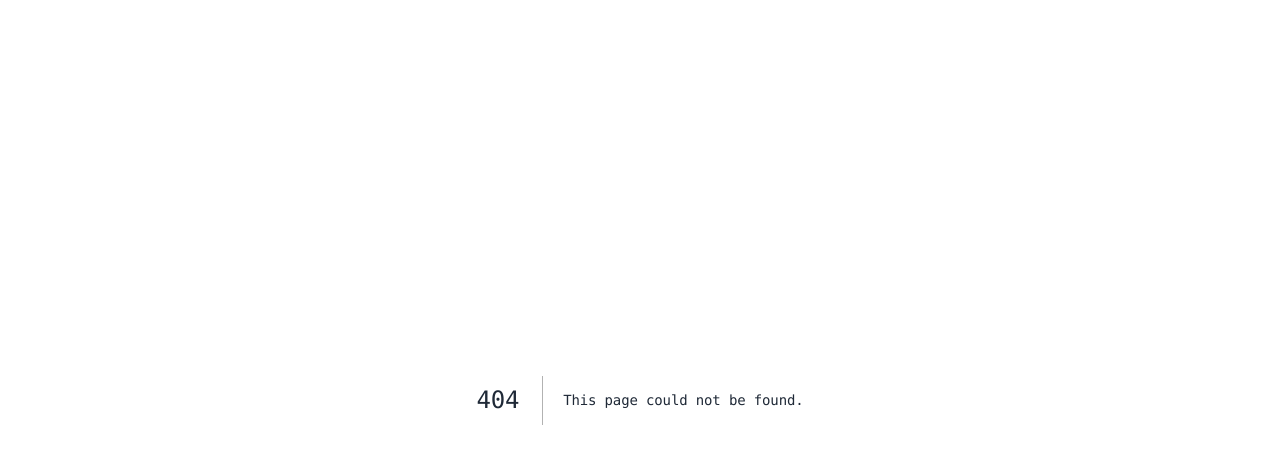
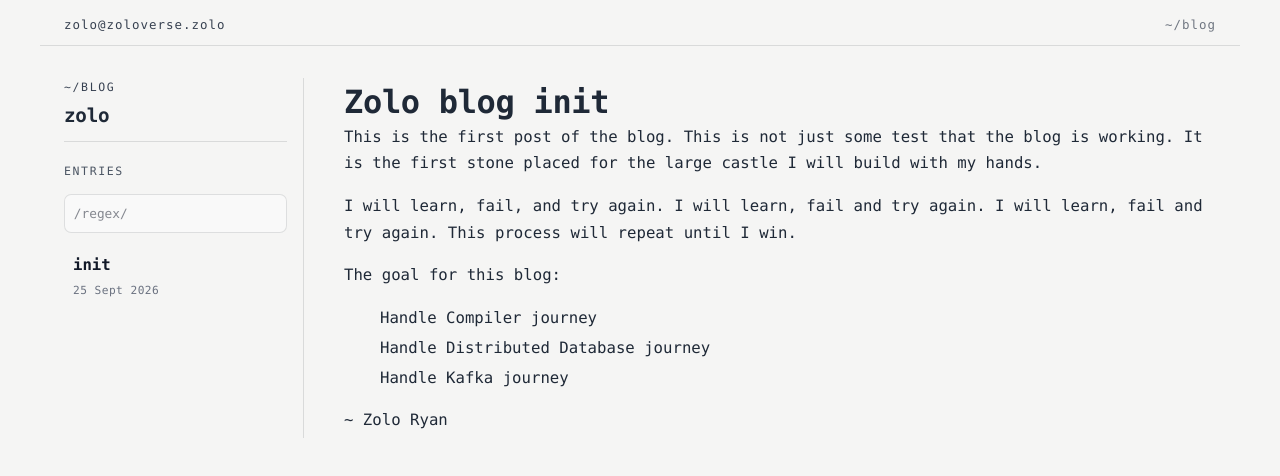
Before and after one commit to Zolo-Ryan/blog, a Next.js app: page /blog/init in a window 1280 px wide. Before the commit this address had no page. Shown: the top 476 px of the page. Built offline with nearby package versions, Linux system fonts and the light colour scheme.

Commit message:
feat: added first blog page

```diff
--- /dev/null
+++ b/app/blog/init/page.mdx
@@ -0,0 +1,19 @@
+---
+title: 'init'
+date: '2026-09-25'
+---
+
+# Zolo blog init
+
+This is the first post of the blog. This is not just some test that the blog is working.
+It is the first stone placed for the large castle I will build with my hands.
+
+I will learn, fail, and try again. I will learn, fail and try again. I will learn, fail and try again.
+This process will repeat until I win.
+
+The goal for this blog:
+    - Handle Compiler journey
+    - Handle Distributed Database journey
+    - Handle Kafka journey
+
+~ Zolo Ryan
```
Also changed, not shown: 1 other file (tests, documents, lock files or other folders).
